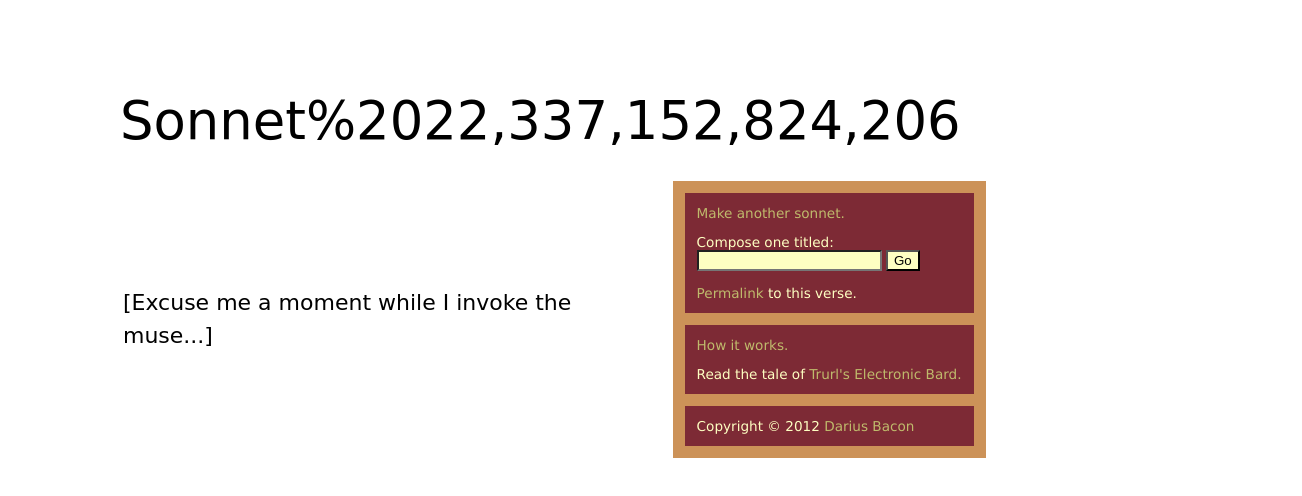
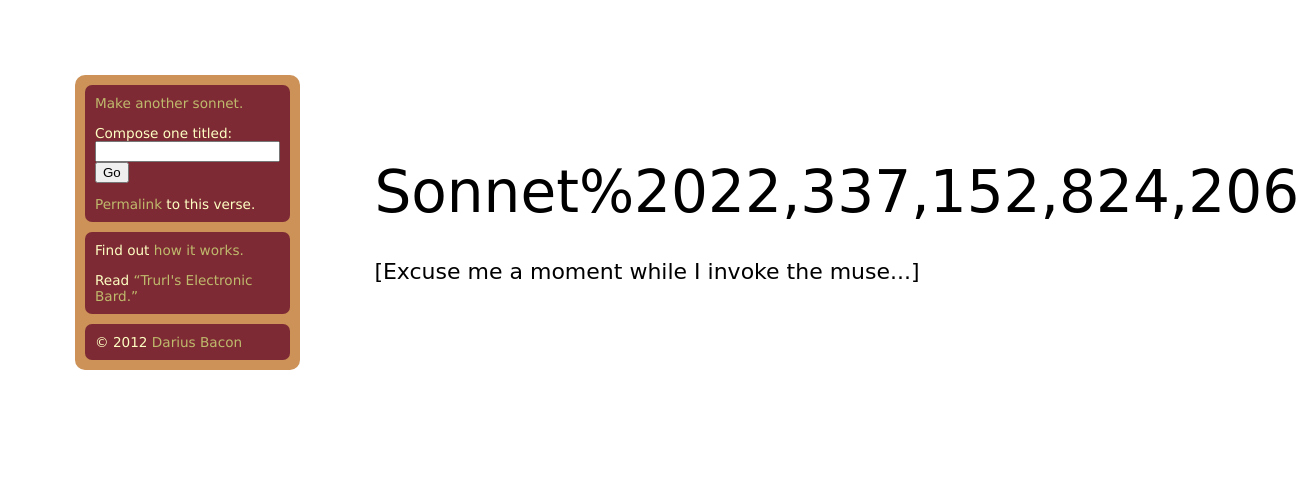
Before and after one commit to darius/amphigory, a plain HTML site: page index.html in a window 1280 px wide. Shown: the whole page, 1302 px wide, since content can reach past the window. Drawn offline with Linux system fonts and the light colour scheme; a script that the page names is missing; a web font is replaced by a local one.

Commit message:
new try at layout. still pretty bad.

```diff
--- a/index.html
+++ b/index.html
@@ -5,20 +5,10 @@
         rel='stylesheet' type='text/css'>
   <style type="text/css">
     body {
-         padding-top:     5em;
-         padding-bottom:  5em;
-         padding-left:    7em;
         font-family: 'Lusitana', Georgia, serif;
+        padding-top:     4em;
     }
-     h1 {
-         font-size: 2.2em;
-     }
-     .poem {
-         width: 28em;
-         padding-right:   3em;
-         font-size: 110%;
-     }
-    .right {
+    .metaness {
         background: #cc9258;
         font-family: Verdana, sans-serif;
     }
@@ -27,14 +17,24 @@
         font-size: 85%;
         color: #feffc2;
     }
-     input { background: #feffc2; }
+    h1 {
+        font-size: 2.2em;
+    }
+    .poem {
+        padding-left:    4em;
+        font-size: 110%;
+    }
+    .metaness { margin-left: 4em; border-radius: 10px; }
+    td { border-radius: 7px; }
     a { color: #bfba6c; }
     a:link {text-decoration:none;}
     a:visited {text-decoration:none;}
     a:hover {text-decoration:underline;}
     a:active {text-decoration:underline;}
 
-     .font1 { font-family: 'Lusitana', Georgia, serif; font-size: 110%; }
+    .font0 { font-family: Verdana, sans-serif; }
+
+    .font1 { font-family: 'Lusitana', Georgia, serif; font-size: 110%; line-height: 125% }
 
     .font2 { font-family: 'Just Another Hand', cursive; font-size: 175%; }
     #title.font2 { font-weight: normal; }
@@ -50,7 +50,7 @@
     .font6 { font-family: 'Mrs Saint Delafield', cursive; font-size: 150%; line-height: 125%; }
     #title.font6 { font-weight: normal; }
 
-     .font7 { font-family: 'Courier New', 'Courier', fixed; font-size: 100%; }
+    .font7 { font-family: 'Courier New', 'Courier', fixed; font-size: 100%; text-transform: lowercase; }
   </style>
   <script type="text/javascript">
 'use strict';
@@ -149,16 +149,11 @@ setTitle(getTitle());
   </script>
 </head>
 <body>
-  <h1><span id="title" class="font1">A sonnet</span></h1>
   <table>
     <tr>
-      <td class="left">
-        <div class="poem">
-          <p id="verse" class="font1"><span style="font-size: smaller">[Excuse me a moment while I invoke the muse...]</div>
-      </td>
-      <td>
-        <div class="right">
-        <table cellpadding=12 cellspacing=12>
+      <td valign="top">
+        <div class="metaness">
+        <table cellpadding=10 cellspacing=10>
           <tr class="sidebar"><td>
             <a id="another" href="#">Make another sonnet.</a>
             <p><form>
@@ -169,17 +164,22 @@ setTitle(getTitle());
               <p><a id="permalink" href="">Permalink</a> to this verse.
           </tr>
           <tr class="sidebar"><td>
-            <a href="http://github.com/darius/amphigory">How it works.</a>
-
-            <p>Read the tale of
-              <a href="http://books.google.com/books?id=kWElP9YZkzQC&pg=PA43&lpg=PA43&dq=trurl%27s+electronic+bard">Trurl's
-                Electronic Bard.</a>
+            Find out <a href="http://github.com/darius/amphigory">how it works.</a>
+            <p>Read
+              <a href="http://books.google.com/books?id=kWElP9YZkzQC&pg=PA43&lpg=PA43&dq=trurl%27s+electronic+bard">&ldquo;Trurl's
+                Electronic Bard.&rdquo;</a>
           </tr>
           <tr class="sidebar"><td>
-            Copyright &#169; 2012
+            &#169; 2012
               <a href="http://wry.me/blog/">Darius Bacon</a>
           </tr>
         </table>
+        </div>
+      </td>
+      <td>
+        <div class="poem">
+          <h1><span id="title" class="font1"> </span></h1>
+          <p id="verse" class="font0"><span style="font-size: smaller">[Excuse me a moment while I invoke the muse...]
         </div>
       </td>
     </tr>
```
Lines whose indentation alone changed are shown as unchanged.
